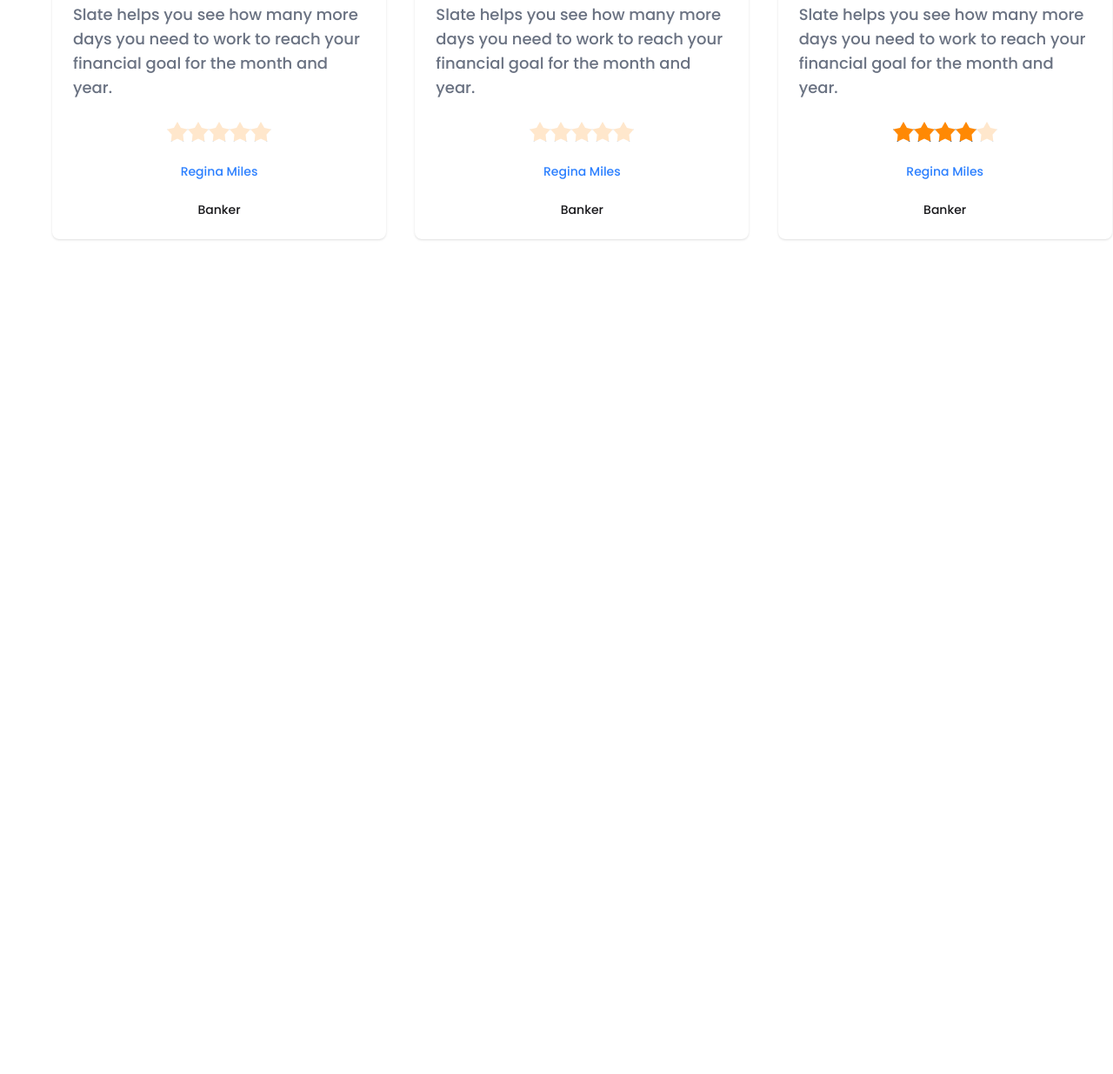
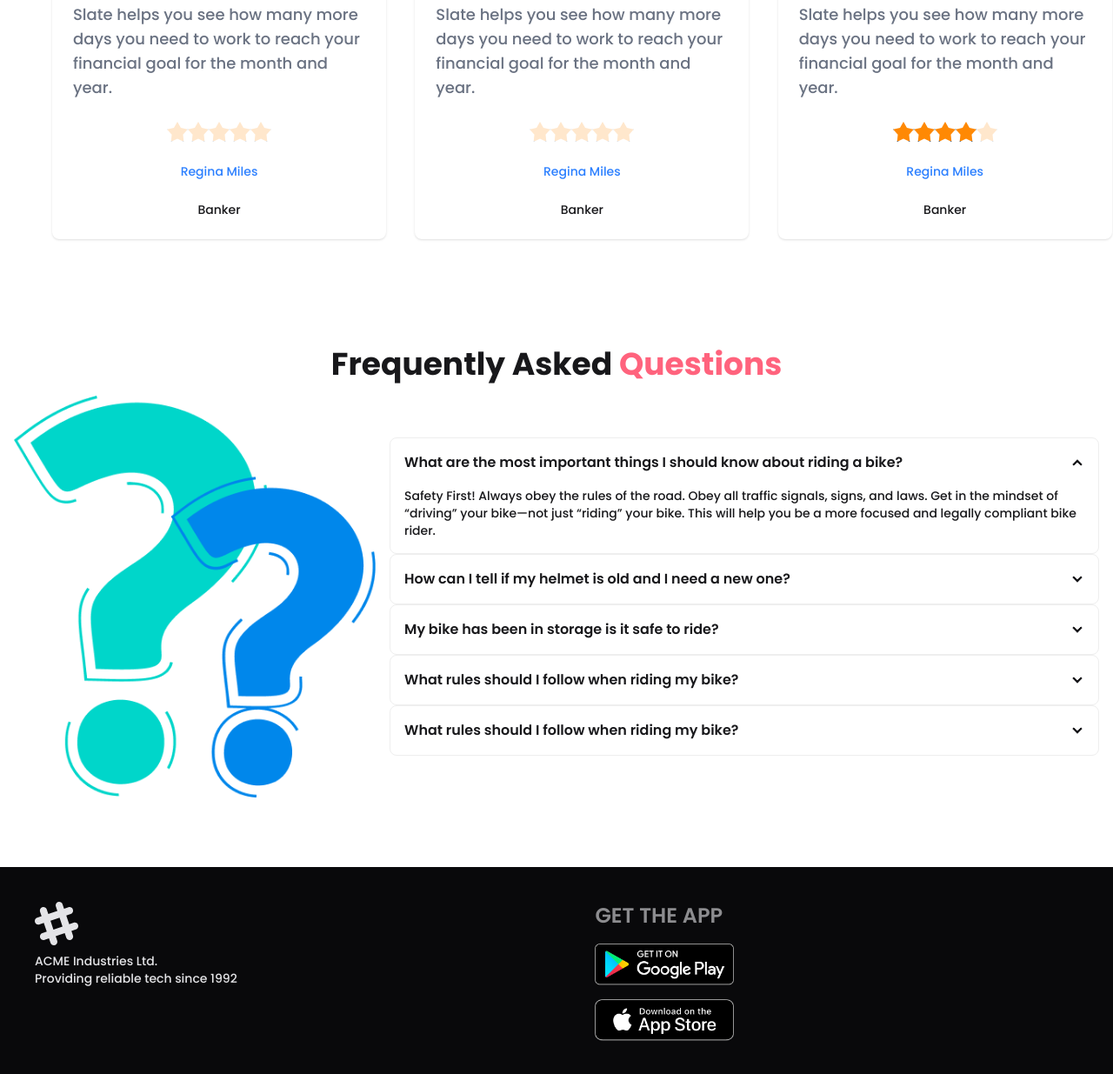
Before and after one commit to mamun2840/Biker-Zone-Using-Tailwind-Css-Daisy-UI, a plain HTML site: page index.html in a window 1280 px wide. Shown: the part 2240-3475 px from the top of the page at 87% size. Before the commit the page ends 2575 px from the top, so only its background shows below. Drawn offline with nearby package versions, Linux system fonts and the light colour scheme.

Commit message:
workdone

```diff
--- a/index.html
+++ b/index.html
@@ -278,11 +278,77 @@
        </div>
           </div>
         </section>
+        <!--FAQ Section-->
+        <section class="py-16">
+          <h3 class="text-4xl font-bold text-center" >Frequently Asked <span class="text-error">Questions</span></h3>
+
+          <div class="hero ">
+        <div class="hero-content flex-col lg:flex-row">
+       <img class="w-1/3" src="images/others/faq.png" alt="">
+          <div>
+            <div class="collapse collapse-arrow bg-base-100 border border-base-300">
+       <input type="radio" name="my-accordion-2" checked="checked" />
+       <div class="collapse-title font-semibold">What are the most important things I should
+        know about riding a bike?</div>
+      <div class="collapse-content text-sm">Safety First! Always obey the rules of the road. Obey all traffic signals, signs, and laws. Get in the mindset of “driving” your bike—not just “riding” your bike. This will help you be a more focused and legally compliant bike rider. </div>
+     </div>
+     <div class="collapse collapse-arrow bg-base-100 border border-base-300">
+     <input type="radio" name="my-accordion-2" />
+     <div class="collapse-title font-semibold">How can I tell if my helmet is old and I need a
+      new one?</div>
+     <div class="collapse-content text-sm">Get in the mindset of “driving” your bike—not just “riding” your bike. This will help you be a more focused and legally compliant bike rider.</div>
+     </div>
+     <div class="collapse collapse-arrow bg-base-100 border border-base-300">
+     <input type="radio" name="my-accordion-2" />
+     <div class="collapse-title font-semibold">My bike has been in storage is it safe to ride?</div>
+     <div class="collapse-content text-sm">Go to "My Account" settings and select "Edit Profile" to make changes.more focused and legally compliant bike rider</div>
+     </div>
+          <div class="collapse collapse-arrow bg-base-100 border border-base-300">
+     <input type="radio" name="my-accordion-2" />
+     <div class="collapse-title font-semibold">What rules should I follow when riding my bike?</div>
+     <div class="collapse-content text-sm">Go to "My Account" settings and select "Edit Profile" to make changes.more focused and legally compliant bike rider</div>
+     </div>
+      <div class="collapse collapse-arrow bg-base-100 border border-base-300">
+     <input type="radio" name="my-accordion-2" />
+     <div class="collapse-title font-semibold">What rules should I follow when riding my bike?</div>
+     <div class="collapse-content text-sm">Go to "My Account" settings and select "Edit Profile" to make changes.more focused and legally compliant bike rider</div>
+     </div>
+          </div>
+       </div>
+     </div>
+
+        </section>
     </main>
 
     <!--Footer Section-->
-    <footer>
+    <footer class="footer sm:footer-horizontal bg-neutral text-neutral-content p-10">
+     <aside>
+    <svg
+      width="50"
+      height="50"
+      viewBox="0 0 24 24"
+      xmlns="http://www.w3.org/2000/svg"
+      fill-rule="evenodd"
+      clip-rule="evenodd"
+      class="fill-current">
+      <path
+        d="M22.672 15.226l-2.432.811.841 2.515c.33 1.019-.209 2.127-1.23 2.456-1.15.325-2.148-.321-2.463-1.226l-.84-2.518-5.013 1.677.84 2.517c.391 1.203-.434 2.542-1.831 2.542-.88 0-1.601-.564-1.86-1.314l-.842-2.516-2.431.809c-1.135.328-2.145-.317-2.463-1.229-.329-1.018.211-2.127 1.231-2.456l2.432-.809-1.621-4.823-2.432.808c-1.355.384-2.558-.59-2.558-1.839 0-.817.509-1.582 1.327-1.846l2.433-.809-.842-2.515c-.33-1.02.211-2.129 1.232-2.458 1.02-.329 2.13.209 2.461 1.229l.842 2.515 5.011-1.677-.839-2.517c-.403-1.238.484-2.553 1.843-2.553.819 0 1.585.509 1.85 1.326l.841 2.517 2.431-.81c1.02-.33 2.131.211 2.461 1.229.332 1.018-.21 2.126-1.23 2.456l-2.433.809 1.622 4.823 2.433-.809c1.242-.401 2.557.484 2.557 1.838 0 .819-.51 1.583-1.328 1.847m-8.992-6.428l-5.01 1.675 1.619 4.828 5.011-1.674-1.62-4.829z"></path>
+    </svg>
+    <p>
+      ACME Industries Ltd.
+      <br />
+      Providing reliable tech since 1992
+    </p>
+  </aside>
 
-    </footer>
+  <nav>
+    <h6 class="footer-title text-2xl">Get the App</h6>
+    <div class="grid gap-4">
+      <a><img class="w-40" src="images/others/android.png" alt=""></a>
+      <a><img class="w-40" src="images/others/ios.png" alt=""></a>
+
+    </div>
+  </nav>
+</footer>
 </body>
 </html>
```
